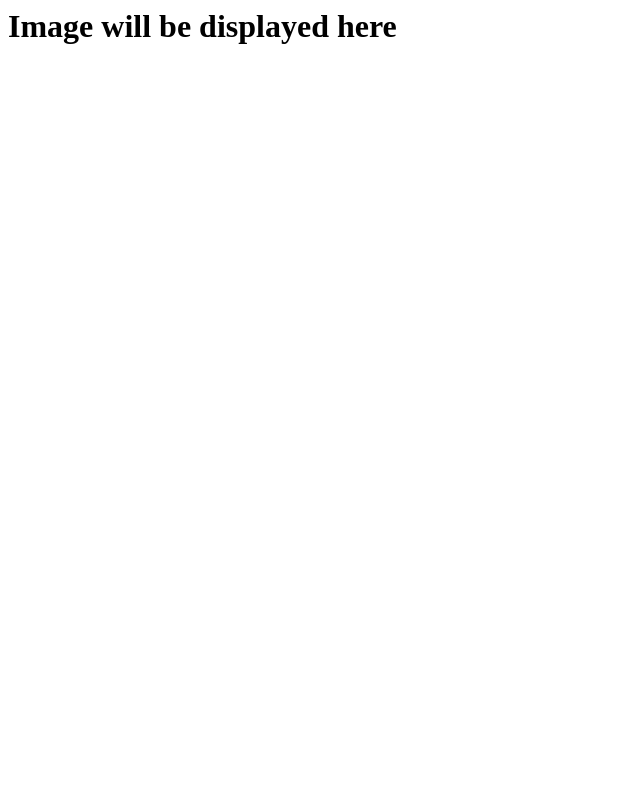
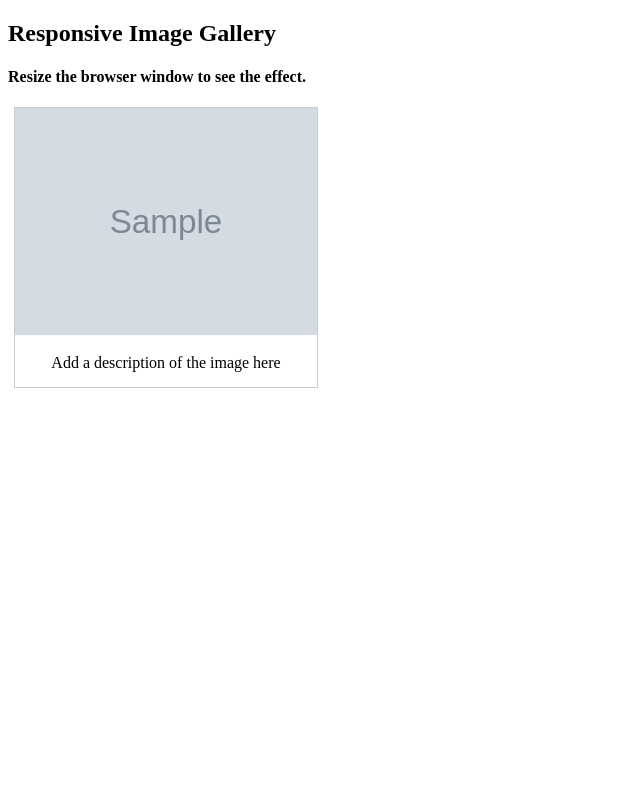
Before and after one commit to Diptanshu8/Photo-Segregator, a Flask app: template app/templates/base.html in a window 1280 px wide. Shown: the whole page, without its empty margins (0-640 px from the left). Run offline with Flask 2, Linux system fonts and the light colour scheme; the template is opened without the code that fills it: most values are stand-ins (such as "Sample title", 1, 10 or a date in 2020); grey boxes marked "Sample" are stand-in pictures.

Commit message:
Modify base.html to showcase images on the home page. Resizing enabled depending on the website size.

```diff
--- a/app/templates/base.html
+++ b/app/templates/base.html
@@ -1,8 +1,74 @@
+<!DOCTYPE html>
 <html>
 <head>
-    <title>Photo Segregator</title>
+<style>
+div.gallery {
+  border: 1px solid #ccc;
+}
+
+div.gallery:hover {
+  border: 1px solid #777;
+}
+
+div.gallery img {
+  width: 100%;
+  height: auto;
+}
+
+div.desc {
+  padding: 15px;
+  text-align: center;
+}
+
+* {
+  box-sizing: border-box;
+}
+
+.responsive {
+  padding: 0 6px;
+  float: left;
+  width: 24.99999%;
+}
+
+@media only screen and (max-width: 700px) {
+  .responsive {
+    width: 49.99999%;
+    margin: 6px 0;
+  }
+}
+
+@media only screen and (max-width: 500px) {
+  .responsive {
+    width: 100%;
+  }
+}
+
+.clearfix:after {
+  content: "";
+  display: table;
+  clear: both;
+}
+</style>
 </head>
 <body>
-	<h1>Image will be displayed here</h1>
+
+<h2>Responsive Image Gallery</h2>
+<h4>Resize the browser window to see the effect.</h4>
+{% if images %}
+		{% for img in images %}
+			<div class="responsive">
+			  <div class="gallery">
+				<a target="_blank" href="img_5terre.jpg">
+				  <img src="{{url_for('static',filename=img)}}" alt="NA" width="600" height="400">
+				</a>
+				<div class="desc">Add a description of the image here</div>
+			  </div>
+			</div>
+		{% endfor %}
+{% else %}
+	No results :(
+{% endif %}
+
+<div class="clearfix"></div>
 </body>
 </html>
```
